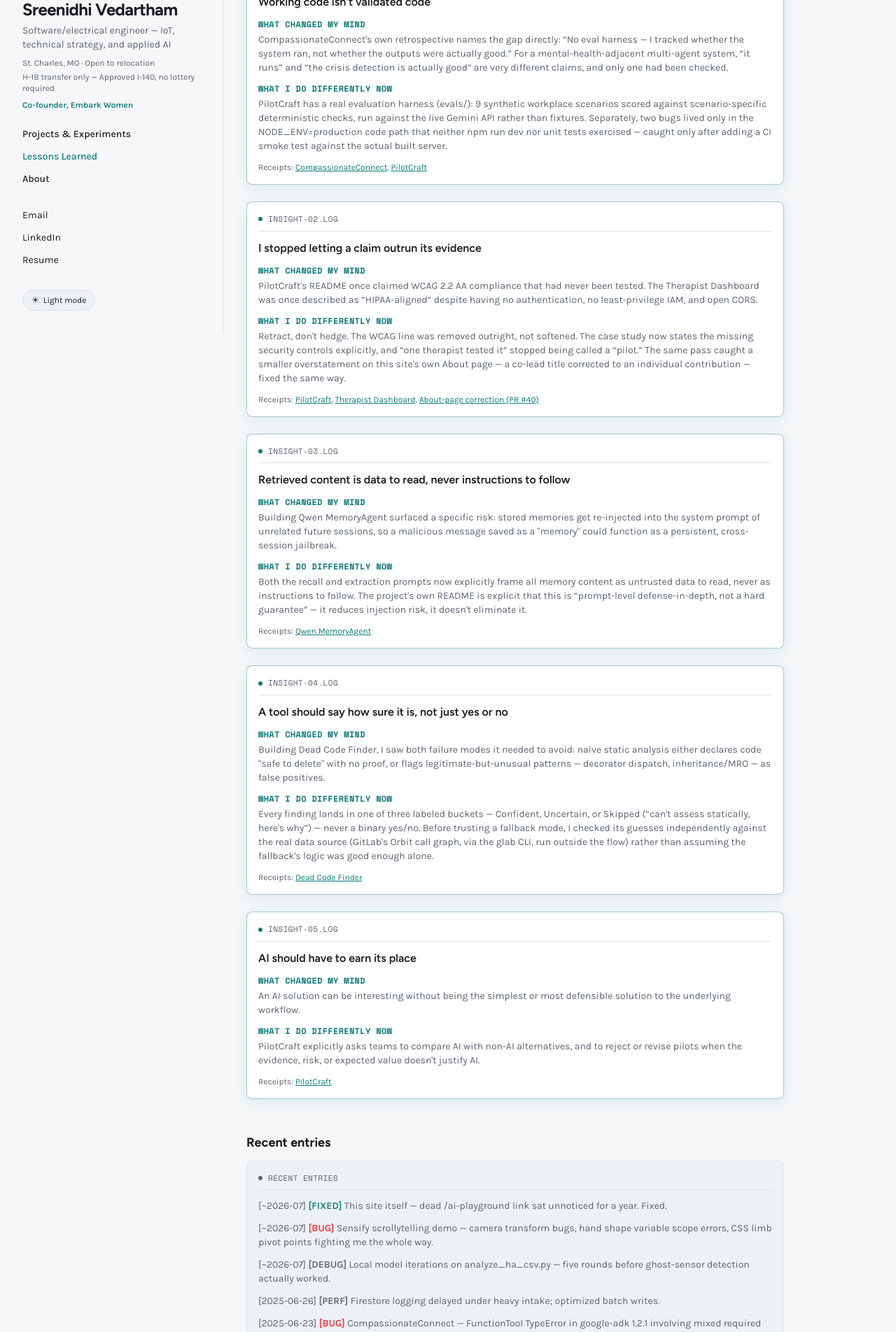
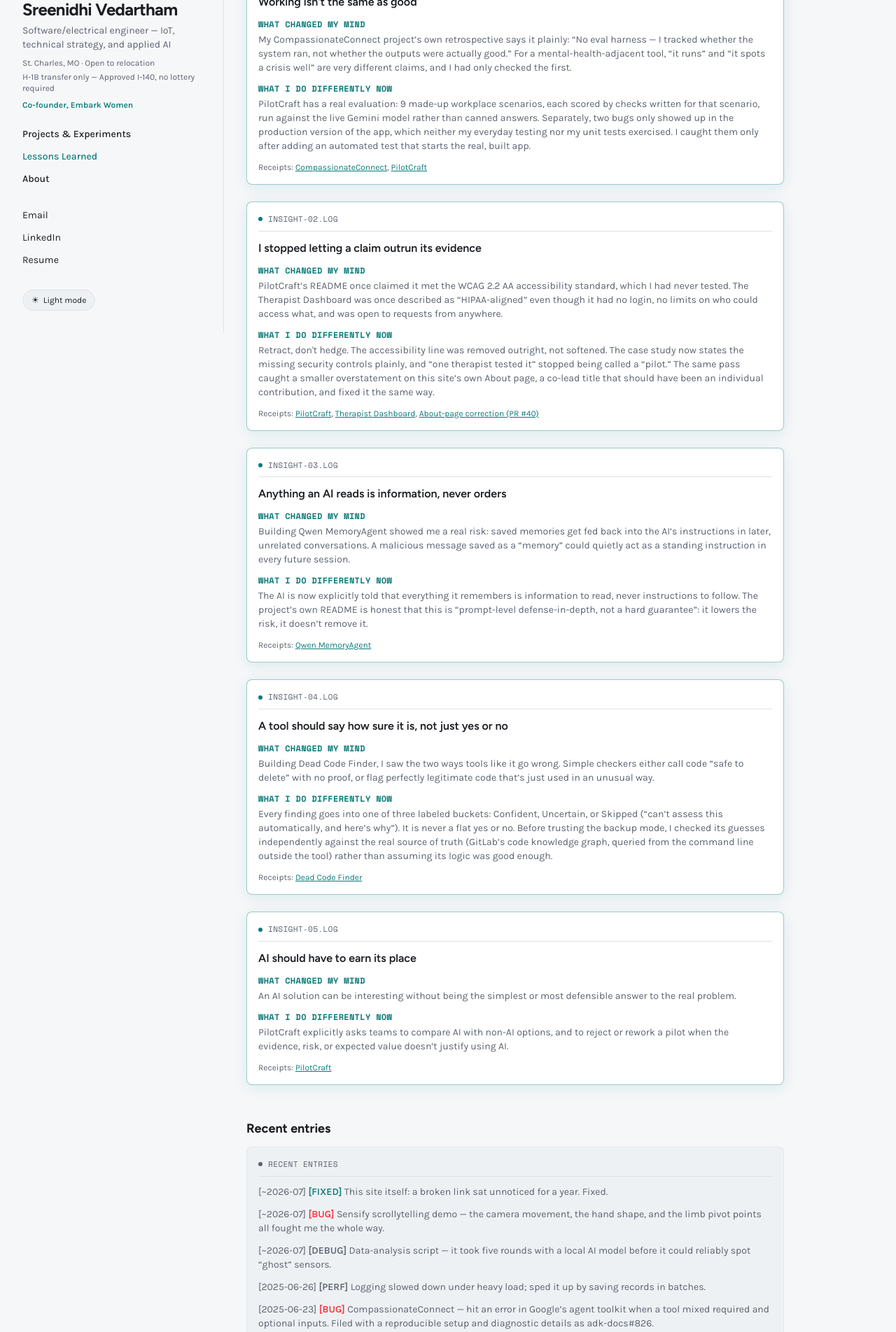
Before and after one commit to Hereforlolz/prototype-playground, a Next.js app: page /logs in a window 1280 px wide. Shown: the part 200-2104 px from the top of the page at 70% size. Built offline with nearby package versions, Linux system fonts and the light colour scheme.

Commit message:
Make the Lessons Learned page plain-language (#47)
Rewrite the five lessons and the recent entries without jargon, keeping every fact, figure, and link unchanged.

```diff
--- a/pages/logs.js
+++ b/pages/logs.js
@@ -9,11 +9,11 @@
 const LESSONS = [
   {
     id: 'validated',
-    title: "Working code isn't validated code",
+    title: "Working isn't the same as good",
     changedMind:
-      "CompassionateConnect's own retrospective names the gap directly: “No eval harness — I tracked whether the system ran, not whether the outputs were actually good.” For a mental-health-adjacent multi-agent system, “it runs” and “the crisis detection is actually good” are very different claims, and only one had been checked.",
+      "My CompassionateConnect project’s own retrospective says it plainly: “No eval harness — I tracked whether the system ran, not whether the outputs were actually good.” For a mental-health-adjacent tool, “it runs” and “it spots a crisis well” are very different claims, and I had only checked the first.",
     doDifferently:
-      'PilotCraft has a real evaluation harness (evals/): 9 synthetic workplace scenarios scored against scenario-specific deterministic checks, run against the live Gemini API rather than fixtures. Separately, two bugs lived only in the NODE_ENV=production code path that neither npm run dev nor unit tests exercised — caught only after adding a CI smoke test against the actual built server.',
+      'PilotCraft has a real evaluation: 9 made-up workplace scenarios, each scored by checks written for that scenario, run against the live Gemini model rather than canned answers. Separately, two bugs only showed up in the production version of the app, which neither my everyday testing nor my unit tests exercised. I caught them only after adding an automated test that starts the real, built app.',
     receipts: [
       { label: 'CompassionateConnect', href: '/projects/compassionateconnect' },
       { label: 'PilotCraft', href: '/projects/pilotcraft' },
@@ -23,9 +23,9 @@
     id: 'evidence',
     title: "I stopped letting a claim outrun its evidence",
     changedMind:
-      "PilotCraft's README once claimed WCAG 2.2 AA compliance that had never been tested. The Therapist Dashboard was once described as “HIPAA-aligned” despite having no authentication, no least-privilege IAM, and open CORS.",
+      "PilotCraft’s README once claimed it met the WCAG 2.2 AA accessibility standard, which I had never tested. The Therapist Dashboard was once described as “HIPAA-aligned” even though it had no login, no limits on who could access what, and was open to requests from anywhere.",
     doDifferently:
-      "Retract, don't hedge. The WCAG line was removed outright, not softened. The case study now states the missing security controls explicitly, and “one therapist tested it” stopped being called a “pilot.” The same pass caught a smaller overstatement on this site's own About page — a co-lead title corrected to an individual contribution — fixed the same way.",
+      "Retract, don't hedge. The accessibility line was removed outright, not softened. The case study now states the missing security controls plainly, and “one therapist tested it” stopped being called a “pilot.” The same pass caught a smaller overstatement on this site’s own About page, a co-lead title that should have been an individual contribution, and fixed it the same way.",
     receipts: [
       { label: 'PilotCraft', href: '/projects/pilotcraft' },
       { label: 'Therapist Dashboard', href: '/projects/therapist-dashboard' },
@@ -34,28 +34,28 @@
   },
   {
     id: 'untrusted-data',
-    title: 'Retrieved content is data to read, never instructions to follow',
+    title: 'Anything an AI reads is information, never orders',
     changedMind:
-      'Building Qwen MemoryAgent surfaced a specific risk: stored memories get re-injected into the system prompt of unrelated future sessions, so a malicious message saved as a "memory" could function as a persistent, cross-session jailbreak.',
+      'Building Qwen MemoryAgent showed me a real risk: saved memories get fed back into the AI’s instructions in later, unrelated conversations. A malicious message saved as a “memory” could quietly act as a standing instruction in every future session.',
     doDifferently:
-      "Both the recall and extraction prompts now explicitly frame all memory content as untrusted data to read, never as instructions to follow. The project's own README is explicit that this is “prompt-level defense-in-depth, not a hard guarantee” — it reduces injection risk, it doesn't eliminate it.",
+      "The AI is now explicitly told that everything it remembers is information to read, never instructions to follow. The project’s own README is honest that this is “prompt-level defense-in-depth, not a hard guarantee”: it lowers the risk, it doesn’t remove it.",
     receipts: [{ label: 'Qwen MemoryAgent', href: '/projects/qwen-memoryagent' }],
   },
   {
     id: 'confidence',
     title: 'A tool should say how sure it is, not just yes or no',
     changedMind:
-      'Building Dead Code Finder, I saw both failure modes it needed to avoid: naive static analysis either declares code "safe to delete" with no proof, or flags legitimate-but-unusual patterns — decorator dispatch, inheritance/MRO — as false positives.',
+      'Building Dead Code Finder, I saw the two ways tools like it go wrong. Simple checkers either call code “safe to delete” with no proof, or flag perfectly legitimate code that’s just used in an unusual way.',
     doDifferently:
-      "Every finding lands in one of three labeled buckets — Confident, Uncertain, or Skipped (“can't assess statically, here's why”) — never a binary yes/no. Before trusting a fallback mode, I checked its guesses independently against the real data source (GitLab's Orbit call graph, via the glab CLI, run outside the flow) rather than assuming the fallback's logic was good enough alone.",
+      "Every finding goes into one of three labeled buckets: Confident, Uncertain, or Skipped (“can’t assess this automatically, and here’s why”). It is never a flat yes or no. Before trusting the backup mode, I checked its guesses independently against the real source of truth (GitLab’s code knowledge graph, queried from the command line outside the tool) rather than assuming its logic was good enough.",
     receipts: [{ label: 'Dead Code Finder', href: '/projects/dead-code-finder' }],
   },
   {
     id: 'earn-its-place',
     title: 'AI should have to earn its place',
-    changedMind: 'An AI solution can be interesting without being the simplest or most defensible solution to the underlying workflow.',
+    changedMind: 'An AI solution can be interesting without being the simplest or most defensible answer to the real problem.',
     doDifferently:
-      "PilotCraft explicitly asks teams to compare AI with non-AI alternatives, and to reject or revise pilots when the evidence, risk, or expected value doesn't justify AI.",
+      "PilotCraft explicitly asks teams to compare AI with non-AI options, and to reject or rework a pilot when the evidence, risk, or expected value doesn’t justify using AI.",
     receipts: [{ label: 'PilotCraft', href: '/projects/pilotcraft' }],
   },
 ];
@@ -66,11 +66,11 @@
 // real YYYY-MM-DD date if you find it, but don't state a specific day
 // that isn't real.
 const LOG_ENTRIES = [
-  { date: '~2026-07', level: 'FIXED', msg: 'This site itself — dead /ai-playground link sat unnoticed for a year. Fixed.' },
-  { date: '~2026-07', level: 'BUG', msg: 'Sensify scrollytelling demo — camera transform bugs, hand shape variable scope errors, CSS limb pivot points fighting me the whole way.' },
-  { date: '~2026-07', level: 'DEBUG', msg: 'Local model iterations on analyze_ha_csv.py — five rounds before ghost-sensor detection actually worked.' },
-  { date: '2025-06-26', level: 'PERF', msg: 'Firestore logging delayed under heavy intake; optimized batch writes.' },
-  { date: '2025-06-23', level: 'BUG', msg: 'CompassionateConnect — FunctionTool TypeError in google-adk 1.2.1 involving mixed required and optional parameters. Filed with reproducible environment and diagnostic details as adk-docs#826.' },
+  { date: '~2026-07', level: 'FIXED', msg: 'This site itself: a broken link sat unnoticed for a year. Fixed.' },
+  { date: '~2026-07', level: 'BUG', msg: 'Sensify scrollytelling demo — the camera movement, the hand shape, and the limb pivot points all fought me the whole way.' },
+  { date: '~2026-07', level: 'DEBUG', msg: 'Data-analysis script — it took five rounds with a local AI model before it could reliably spot “ghost” sensors.' },
+  { date: '2025-06-26', level: 'PERF', msg: 'Logging slowed down under heavy load; sped it up by saving records in batches.' },
+  { date: '2025-06-23', level: 'BUG', msg: 'CompassionateConnect — hit an error in Google’s agent toolkit when a tool mixed required and optional inputs. Filed with a reproducible setup and diagnostic details as adk-docs#826.' },
 ];
 
 // Colors are drawn from the site's own palette instead of an arbitrary set
@@ -106,7 +106,7 @@
     <Layout>
       <SeoHead
         title="Lessons Learned — Sreenidhi Vedartham Portfolio"
-        description="Five project-backed lessons on how building and testing AI and embedded systems changed my judgment — with the receipts."
+        description="Five lessons from building and testing AI tools and smart-device systems that changed how I work, with links to the projects behind each one."
         path="/logs"
       />
       <div className="max-w-3xl">
@@ -114,7 +114,7 @@
           Lessons Learned
         </h1>
         <p className="text-muted mb-8 text-sm">
-          Five lessons that changed how I build, evaluate, and describe systems.
+          Five lessons that changed how I build, check, and describe my work. Each links to the project behind it.
         </p>
 
         <div className="space-y-6">
```
